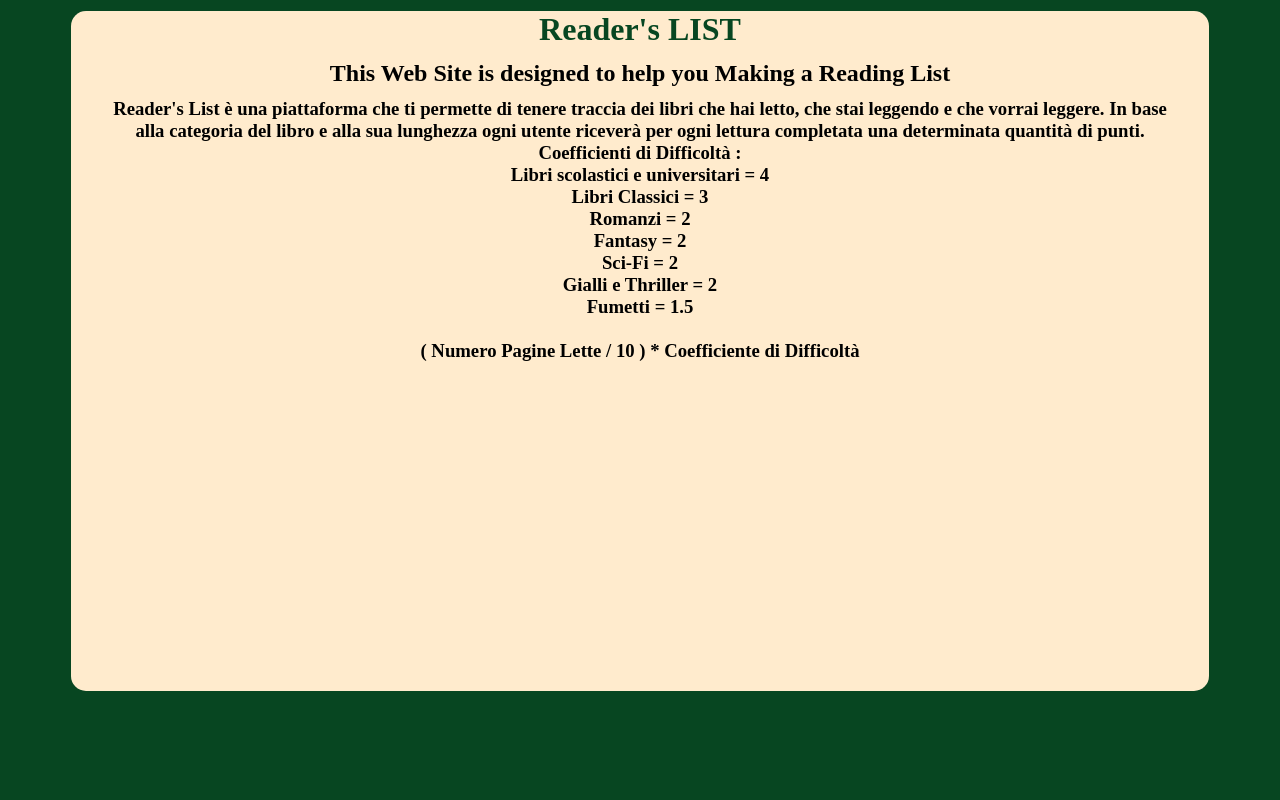
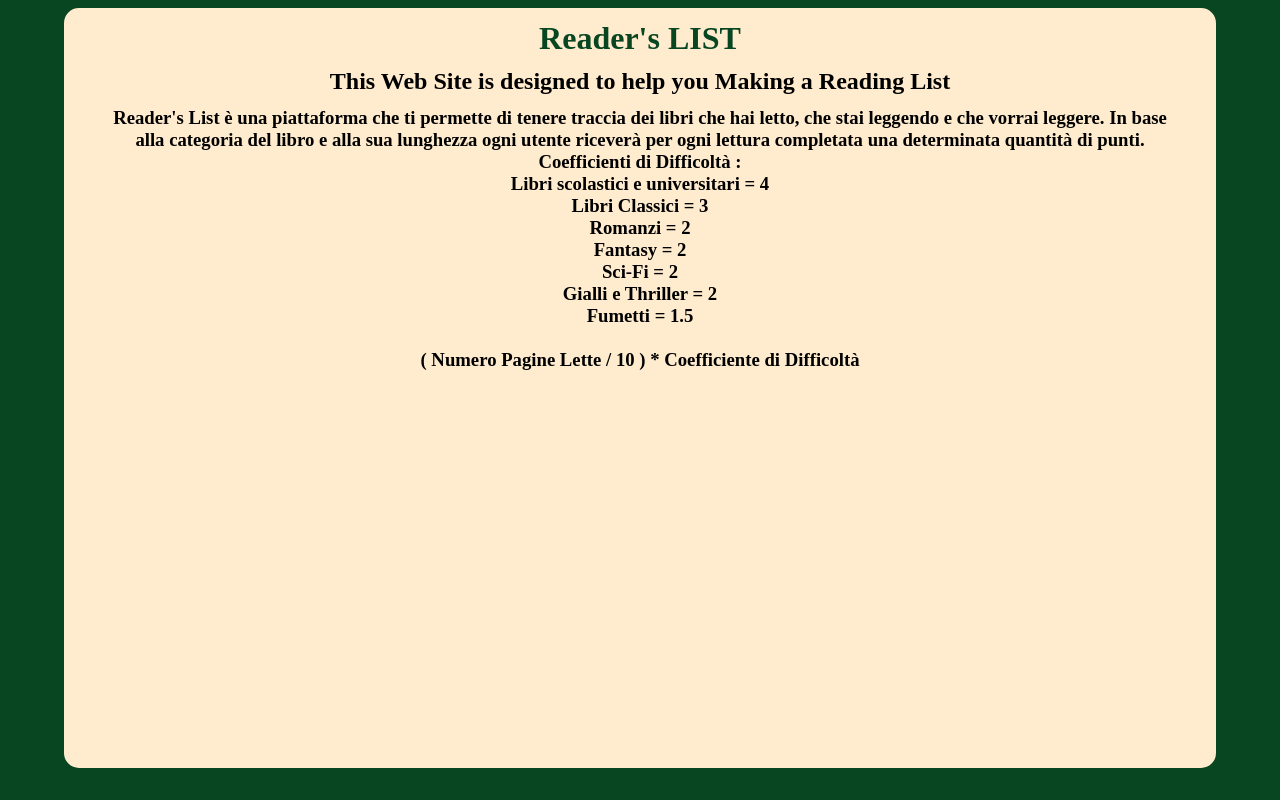
Before and after one commit to EugenioBugli/Readers-List, a PHP site: page / in a window 1280 px wide. Run offline with PHP 8.4, Linux system fonts and the light colour scheme.

Commit message:
fixed vertical scroll

```diff
--- a/index.css
+++ b/index.css
@@ -9,10 +9,12 @@ body {font-family:'Times New Roman'; background-color: rgb(7, 70, 33);}
     margin-left: auto;
     margin-right: auto;
     border-radius: 15px;
-	height: 85vh; /* vh stands for viewport units */
+	height: 95vh; /* vh stands for viewport units */
 
     background-color:blanchedalmond;
-    width: 90%;
+    width: 90vw;
+
+    overflow-y: scroll;
 }
 
 .col{
```
